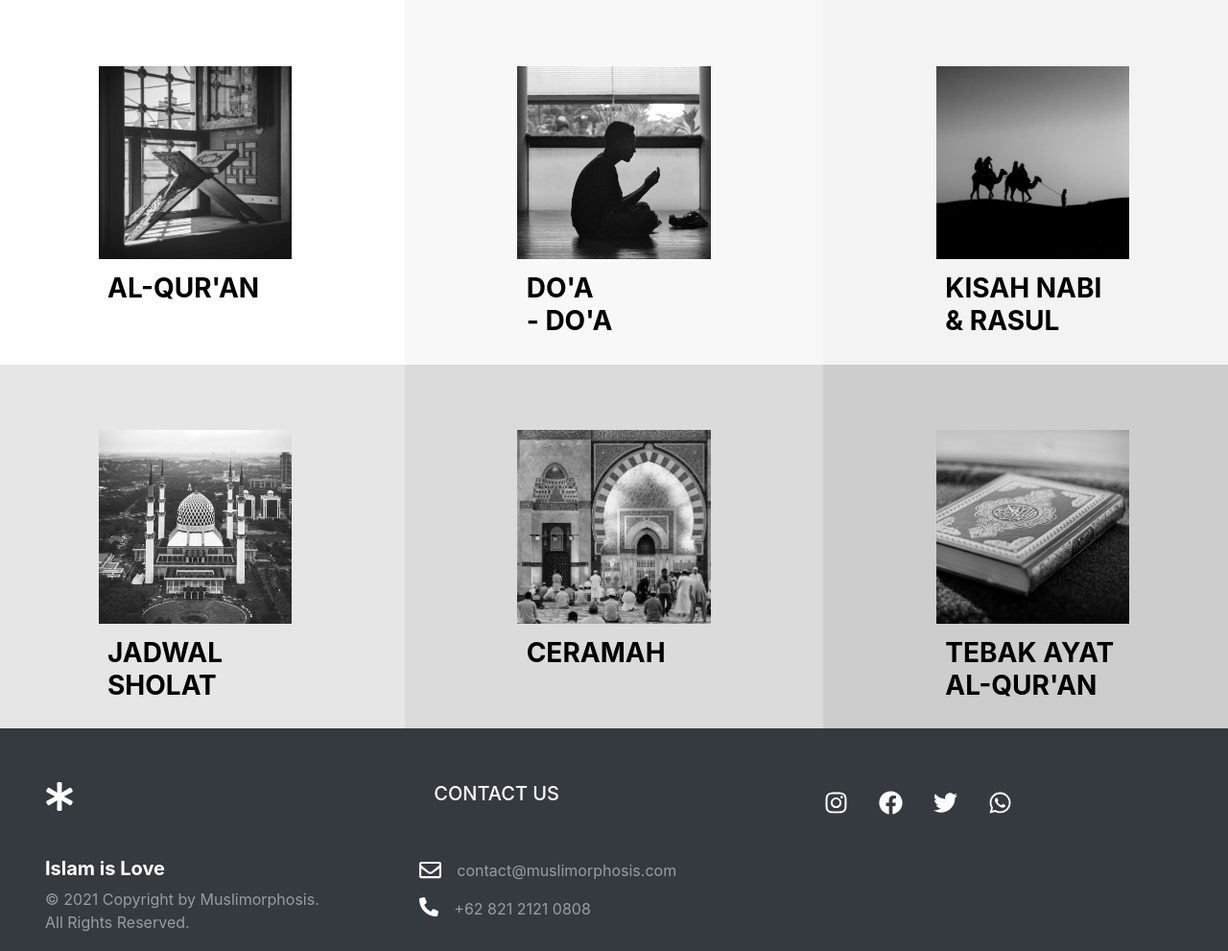
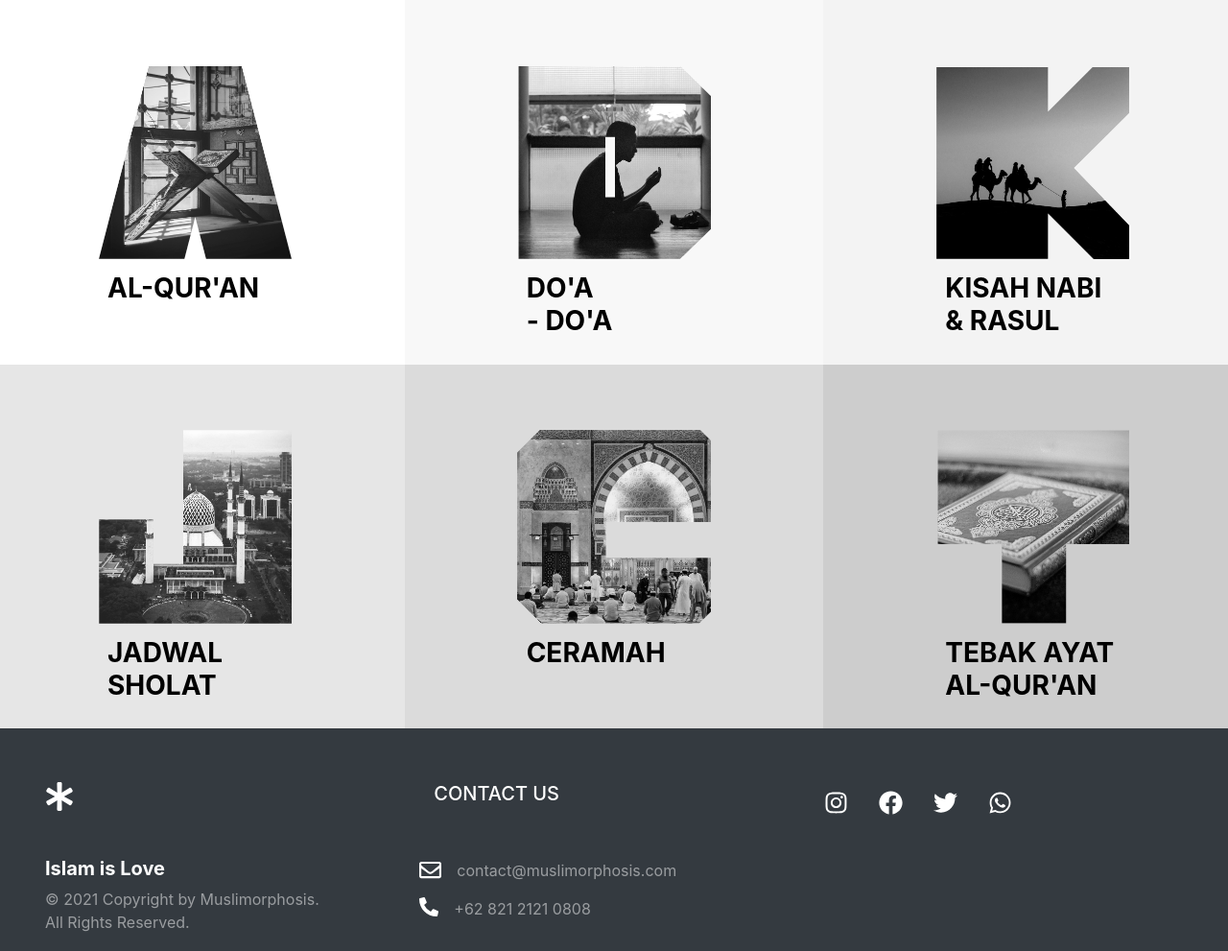
Before and after one commit to Alvin0710/TB1-SmartWebProgramming, a PHP site: page / in a window 1280 px wide. Shown: the whole page at 96% size. Run offline with PHP 8.4, Linux system fonts and the light colour scheme.

Commit message:
edit image

```diff
--- a/index.php
+++ b/index.php
@@ -9,13 +9,13 @@ include('header.php');
     <div class="row">
         <a href="quran.php" class="col-lg-4 col-sm-2 col-md-6 col" style="background-color: white;">
             <div>
-            <center><img src="images/quran.jpg" alt="" class="image-menu"></center>
+            <center><img src="images/quran.png" alt="" class="image-menu"></center>
                 <h3 class="main-title">AL-QUR'AN</h3>
             </div>
         </a>
         <a href="doa.php" class="col-lg-4 col-sm-2 col-md-6 col" style="background-color: #f2f2f280">
             <div>
-            <center><img src="images/doa.jpg" alt="" class="image-menu"></center>
+            <center><img src="images/doa.png" alt="" class="image-menu"></center>
                 <h3 class="main-title">
                     DO'A <br>
                     - DO'A
@@ -24,7 +24,7 @@ include('header.php');
         </a>
         <a href="kisah.php" class="col-lg-4 col-sm-2 col-md-6 col" style="background-color: #e6e6e67c;">
             <div>
-            <center><img src="images/kisah.jpg" alt="" class="image-menu"></center>
+            <center><img src="images/kisah.png" alt="" class="image-menu"></center>
                 <h3 class="main-title">
                     KISAH NABI <br>
                     & RASUL
@@ -33,7 +33,7 @@ include('header.php');
         </a>
          <a href="jadwal.php" class="col-lg-4 col-sm-2 col-md-6 col" style="background-color: #cccccc7e">
             <div>
-            <center><img src="images/jadwal.jpg" alt="" class="image-menu"></center>
+            <center><img src="images/jadwal.png" alt="" class="image-menu"></center>
                 <h3 class="main-title">
                     JADWAL <br>
                     SHOLAT
@@ -43,7 +43,7 @@ include('header.php');
 
         <a href="ceramah.php" class="col-lg-4 col-sm-2 col-md-6 col" style="background-color: #b3b3b37a;">
             <div>
-            <center><img src="images/ceramah.jpg" alt="" class="image-menu"></center>
+            <center><img src="images/ceramah.png" alt="" class="image-menu"></center>
                 <h3 class="main-title">
                     CERAMAH
                 </h3>
@@ -52,7 +52,7 @@ include('header.php');
 
         <a href="tebak.php" class="col-lg-4 col-sm-2 col-md-6 col" style="background-color: #9999997c;">
             <div>
-            <center><img src="images/tebak.jpg" alt="" class="image-menu"></center>
+            <center><img src="images/tebak.png" alt="" class="image-menu"></center>
                 <h3 class="main-title">
                     TEBAK AYAT <br>
                     AL-QUR'AN
```
Also changed, not shown: images/ceramah.jpg (deleted), images/ceramah.png (added), images/doa.jpg (deleted), images/doa.png (added), images/jadwal.jpg (deleted), images/jadwal.png (added), images/kisah.jpg (deleted), images/kisah.png (added), images/quran.jpg (deleted), images/quran.png (added), images/tebak.jpg (deleted), images/tebak.png (added), 6 other files.
